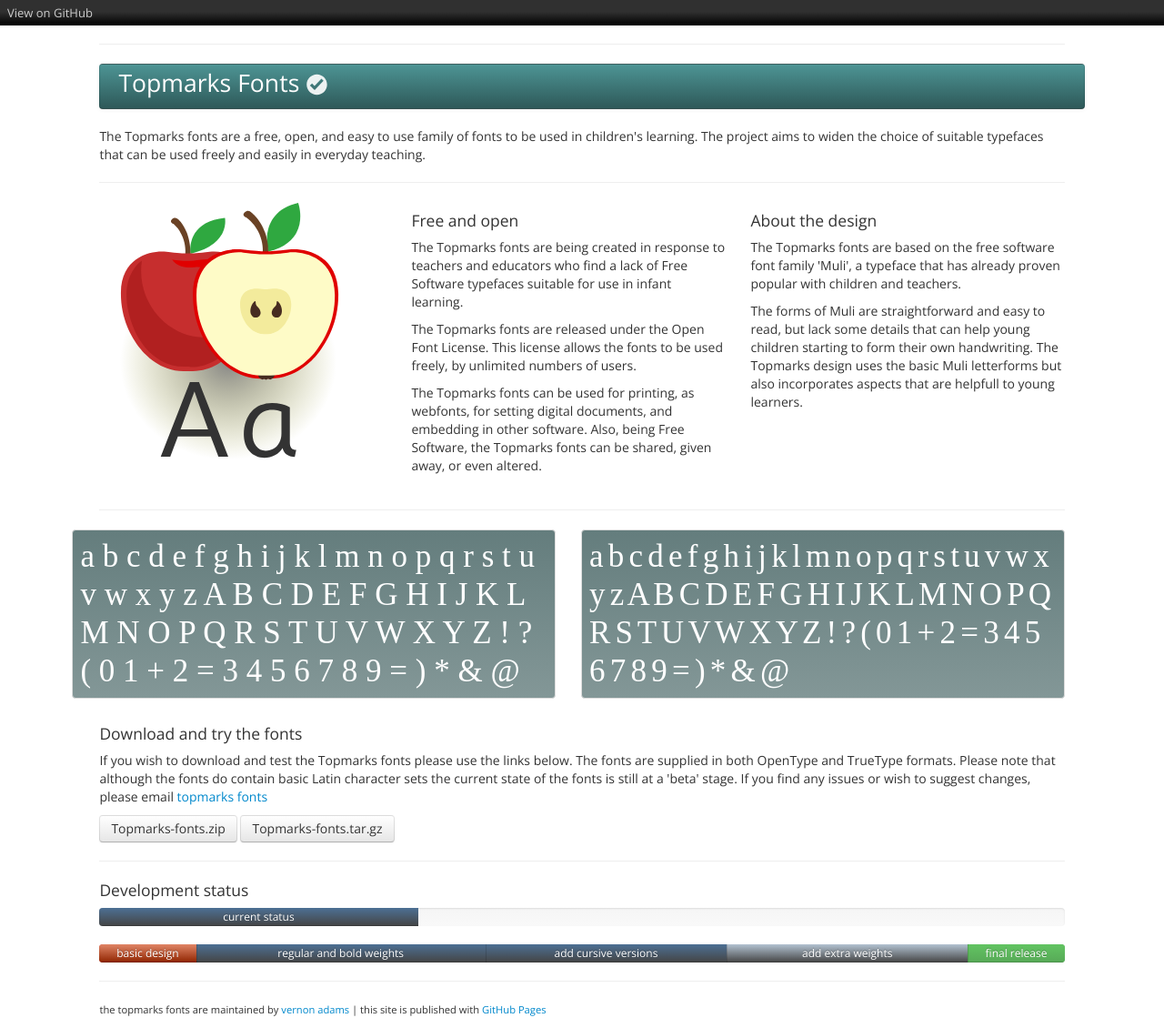
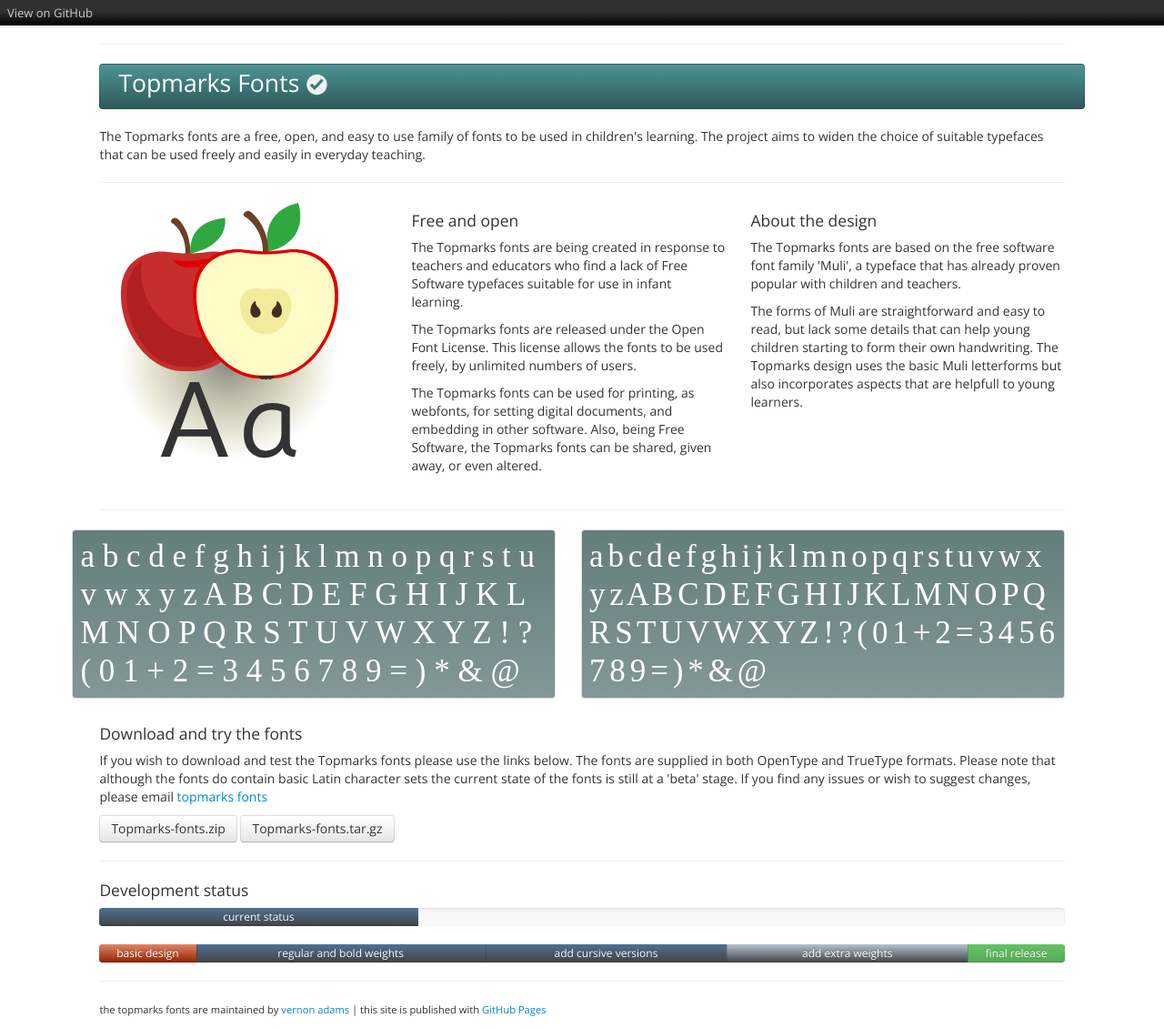
Before and after one commit to vernnobile/topmarks, a Jekyll site: the page built from index.html, in a window 1280 px wide. Shown: the whole page at 91% size. Built offline with Jekyll 4.4.1, drawn with Linux system fonts in a browser that asks for light colours; some web fonts are replaced.

Commit message:
Update specimen.html

```diff
--- a/_includes/specimen.html
+++ b/_includes/specimen.html
@@ -1,4 +1,4 @@
 <div class="row">
 <div class="span6 specimen" style="font-family:topmarksbook">a b c d e f g h i j k l m n o p q r s t u v w x y z A B C D E F G H I J K L M N O P Q R S T U V W X Y Z ! ? ( 0 1 + 2 = 3 4 5 6 7 8 9 = ) * & @ </div>
-<div class="span6 specimen" style="font-family:topmarksbold; letter-spacing:-0.05em;">a b c d e f g h i j k l m n o p q r s t u v w x y z A B C D E F G H I J K L M N O P Q R S T U V W X Y Z ! ? ( 0 1 + 2 = 3 4 5 6 7 8 9 = ) * & @ </div>
+<div class="span6 specimen" style="font-family:topmarksbold; letter-spacing:-0.055em;">a b c d e f g h i j k l m n o p q r s t u v w x y z A B C D E F G H I J K L M N O P Q R S T U V W X Y Z ! ? ( 0 1 + 2 = 3 4 5 6 7 8 9 = ) * & @ </div>
 </div>
```
